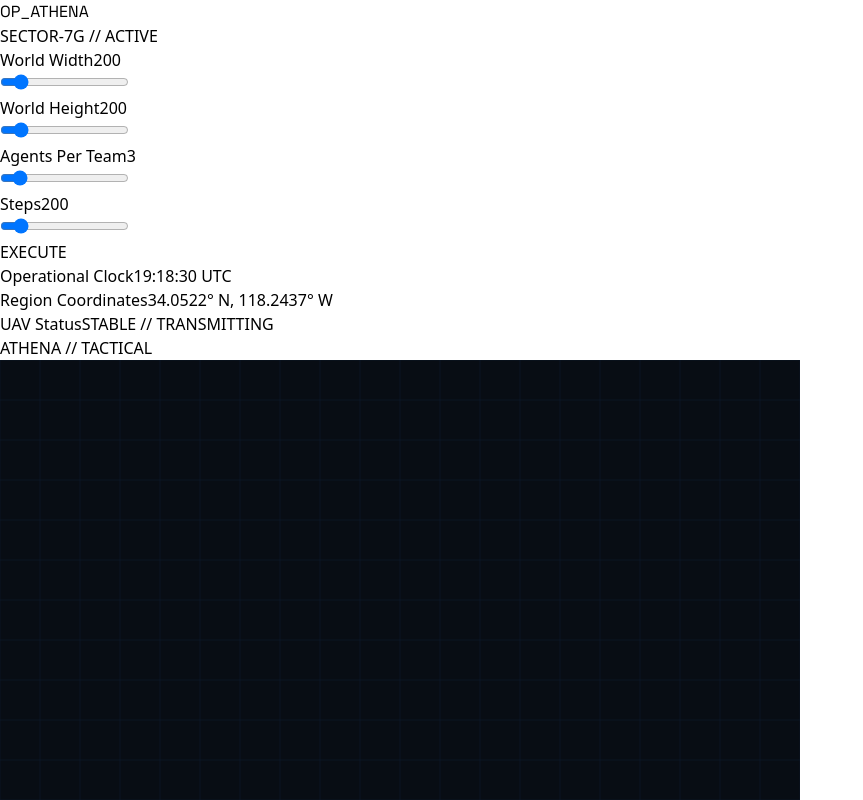
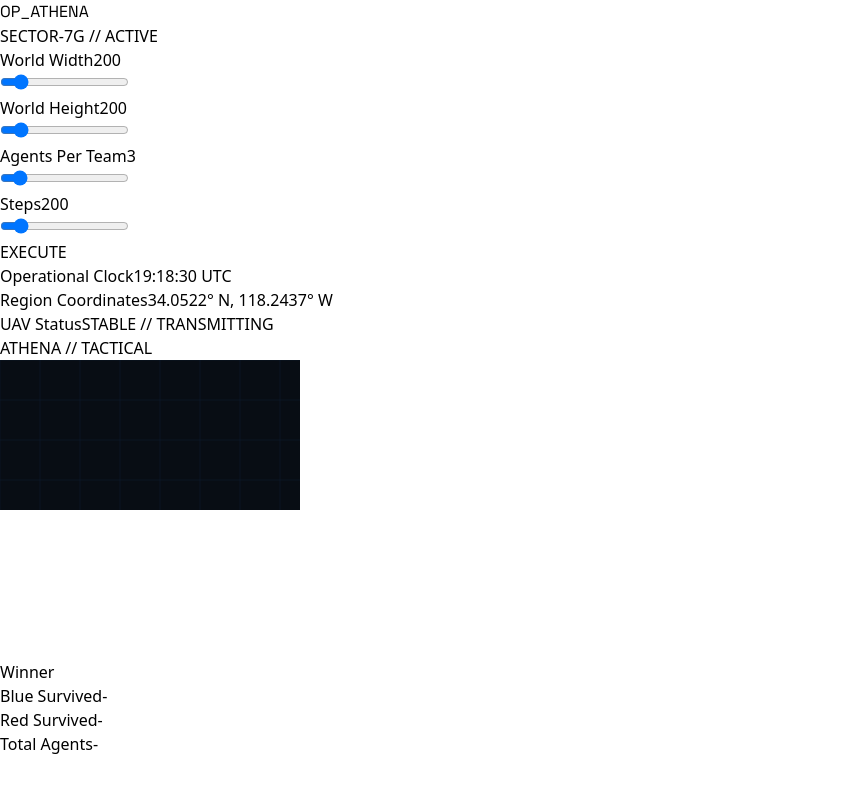
Before and after one commit to Timz-creator/Athena, a React (Vite) app in the folder frontend/: page / in a window 1280 px wide. Shown: the top 800 px of the page, without its empty margins (0-863 px from the left). Built offline with nearby package versions, Linux system fonts and the light colour scheme.

Commit message:
feat: initial V1 done

```diff
--- a/frontend/src/components/Canvas.jsx
+++ b/frontend/src/components/Canvas.jsx
@@ -1,91 +1,135 @@
-import { useRef, useEffect } from "react";
+import { useRef, useEffect, useState } from "react";
 
 function Canvas({ agents, worldSize }) {
   const canvasRef = useRef(null);
+  const [agentPositions, setAgentPositions] = useState([]);
 
   useEffect(() => {
     const canvas = canvasRef.current;
     const ctx = canvas.getContext("2d");
 
-    const drawAgents = () => {
-      if (!agents || agents.length === 0) return;
+    const dpr = window.devicePixelRatio || 1;
+    const rect = canvas.getBoundingClientRect();
+    canvas.width = rect.width * dpr;
+    canvas.height = rect.height * dpr;
+    ctx.scale(dpr, dpr);
 
-      agents.forEach((agent) => {
-        const x = (agent.x / worldSize.width) * canvas.width;
-        const y = (agent.y / worldSize.height) * canvas.height;
-        const colour = agent.team === "blue" ? "#00aaff" : "#ff3333";
+    // Clear
+    ctx.fillStyle = "#080d14";
+    ctx.fillRect(0, 0, rect.width, rect.height);
 
-        if (!agent.alive) {
-          ctx.strokeStyle = "rgba(255,255,255,0.2)";
-          ctx.lineWidth = 1.5;
-          ctx.beginPath();
-          ctx.moveTo(x - 6, y - 6);
-          ctx.lineTo(x + 6, y + 6);
-          ctx.stroke();
-          ctx.beginPath();
-          ctx.moveTo(x + 6, y - 6);
-          ctx.lineTo(x - 6, y + 6);
-          ctx.stroke();
-        } else {
-          ctx.save();
-          ctx.translate(x, y);
-          ctx.rotate(agent.heading);
-
-          // Glow
-          ctx.shadowColor = colour;
-          ctx.shadowBlur = 15;
-
-          ctx.strokeStyle = colour;
-          ctx.fillStyle = colour + "33";
-          ctx.lineWidth = 2;
-          ctx.beginPath();
-          ctx.moveTo(14, 0);
-          ctx.lineTo(-8, -8);
-          ctx.lineTo(-4, 0);
-          ctx.lineTo(-8, 8);
-          ctx.closePath();
-          ctx.fill();
-          ctx.stroke();
-
-          ctx.restore();
-        }
-      });
-    };
-
-    // Clear canvas
-    ctx.fillStyle = "#080d14";
-    ctx.fillRect(0, 0, canvas.width, canvas.height);
-
-    // Draw grid
+    // Grid
     ctx.strokeStyle = "#0d1f33";
     ctx.lineWidth = 0.5;
     const gridSize = 40;
 
-    for (let x = 0; x <= canvas.width; x += gridSize) {
+    for (let x = 0; x <= rect.width; x += gridSize) {
       ctx.beginPath();
       ctx.moveTo(x, 0);
-      ctx.lineTo(x, canvas.height);
+      ctx.lineTo(x, rect.height);
       ctx.stroke();
     }
 
-    for (let y = 0; y <= canvas.height; y += gridSize) {
+    for (let y = 0; y <= rect.height; y += gridSize) {
       ctx.beginPath();
       ctx.moveTo(0, y);
-      ctx.lineTo(canvas.width, y);
+      ctx.lineTo(rect.width, y);
       ctx.stroke();
     }
 
-    // Draw agents on top
-    drawAgents();
+    // Calculate agent positions after canvas is sized
+    const positions = agents.map((agent) => ({
+      ...agent,
+      cx: (agent.x / worldSize.width) * rect.width,
+      cy: (agent.y / worldSize.height) * rect.height,
+    }));
+    setAgentPositions(positions);
   }, [agents, worldSize]);
 
   return (
-    <canvas
-      ref={canvasRef}
-      width={800}
-      height={600}
-      className="w-full h-full"
-    />
+    <div className="relative w-full h-full">
+      <canvas
+        ref={canvasRef}
+        className="absolute inset-0 w-full h-full"
+        style={{ display: "block" }}
+      />
+
+      <svg className="absolute inset-0 w-full h-full">
+        {agentPositions.map((agent, i) => {
+          const colour = agent.team === "blue" ? "#00aaff" : "#ff3333";
+          const degrees = (agent.heading * 180) / Math.PI;
+
+          if (!agent.alive) {
+            return (
+              <g key={i} transform={`translate(${agent.cx}, ${agent.cy})`}>
+                <line
+                  x1="-7"
+                  y1="-7"
+                  x2="7"
+                  y2="7"
+                  stroke="rgba(255,255,255,0.25)"
+                  strokeWidth="1.5"
+                  strokeLinecap="round"
+                />
+                <line
+                  x1="7"
+                  y1="-7"
+                  x2="-7"
+                  y2="7"
+                  stroke="rgba(255,255,255,0.25)"
+                  strokeWidth="1.5"
+                  strokeLinecap="round"
+                />
+                <text
+                  x="10"
+                  y="4"
+                  fill="rgba(255,255,255,0.2)"
+                  fontSize="10"
+                  fontFamily="JetBrains Mono"
+                >
+                  E_LOG_{String(i).padStart(3, "0")}
+                </text>
+              </g>
+            );
+          }
+
+          return (
+            <g
+              key={i}
+              transform={`translate(${agent.cx}, ${agent.cy}) rotate(${degrees})`}
+            >
+              <defs>
+                <filter id={`glow-${i}`}>
+                  <feGaussianBlur stdDeviation="2" result="blur" />
+                  <feMerge>
+                    <feMergeNode in="blur" />
+                    <feMergeNode in="SourceGraphic" />
+                  </feMerge>
+                </filter>
+              </defs>
+              <polygon
+                points="0,-12 -7,7 0,3 7,7"
+                fill={colour + "99"}
+                stroke={colour}
+                strokeWidth="1.5"
+                strokeLinejoin="round"
+                filter={`url(#glow-${i})`}
+              />
+              <text
+                x="12"
+                y="4"
+                fill={colour}
+                fontSize="10"
+                fontFamily="JetBrains Mono"
+                transform={`rotate(${-degrees})`}
+              >
+                {agent.team.toUpperCase()}_{String(i).padStart(2, "0")}
+              </text>
+            </g>
+          );
+        })}
+      </svg>
+    </div>
   );
 }
 
```
